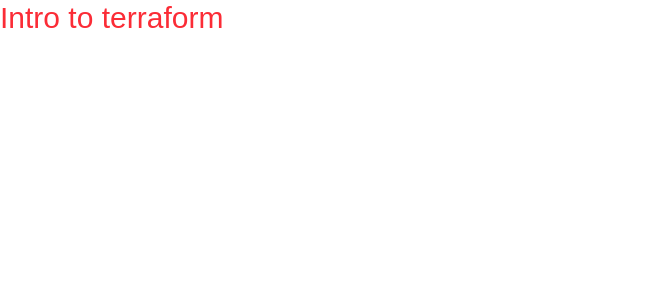
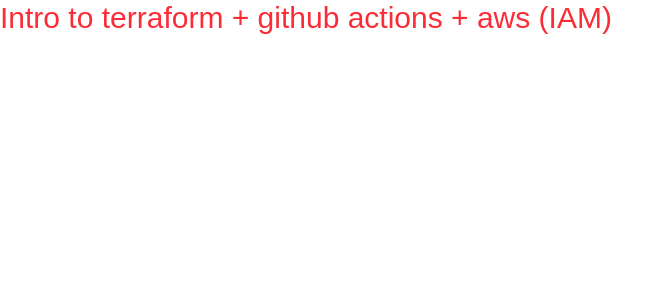
Before and after one commit to stephanlbj/next_terraform, a Next.js app: page / in a window 1280 px wide. Shown: the top 300 px of the page, without its empty margins (0-672 px from the left). Built offline with nearby package versions, Linux system fonts and the light colour scheme.

Commit message:
updated page in next app

```diff
--- a/app/page.tsx
+++ b/app/page.tsx
@@ -1,6 +1,6 @@
 
 export default function Home() {
   return (
-    <h1 className="text-red-500 text-3xl ">Intro to terraform</h1>
+    <h1 className="text-red-500 text-3xl ">Intro to terraform + github actions +  aws (IAM)  </h1>
   );
 }
```
